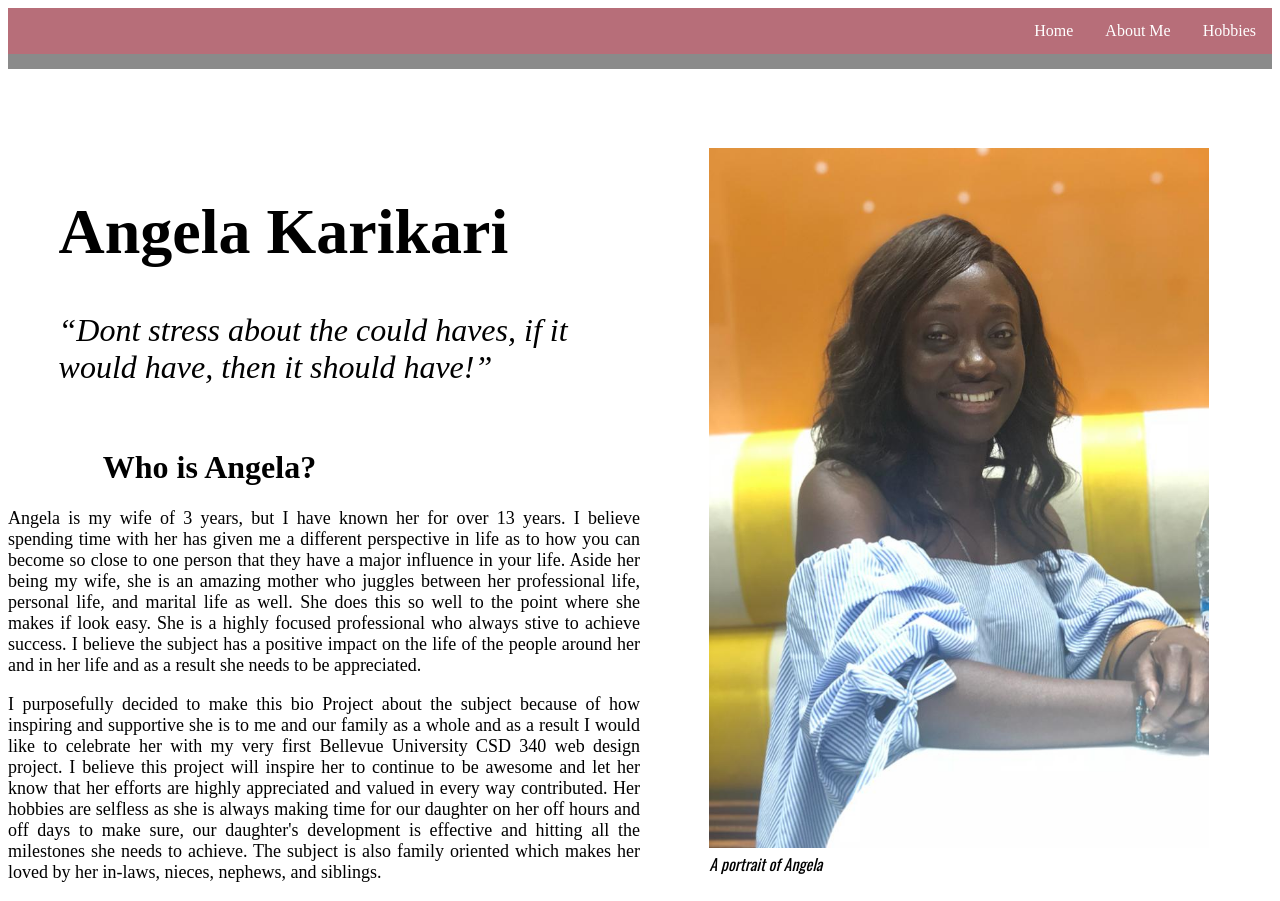
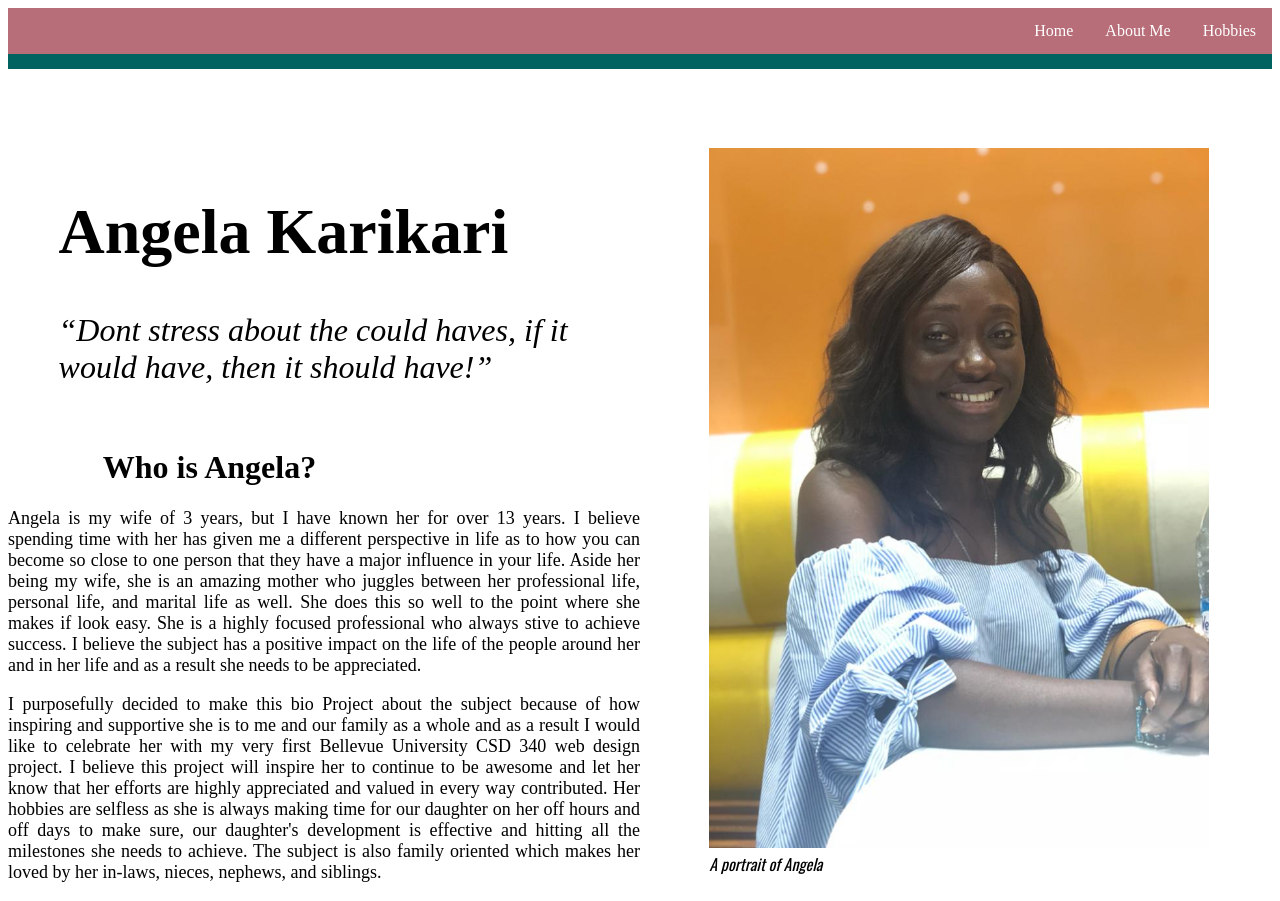
Before and after one commit to dboat10/bioSite, a plain HTML site: page module-8.2/Landing.html in a window 1280 px wide. Drawn offline with nearby package versions, Linux system fonts and the light colour scheme.

Commit message:
Updated module 8.2 files

```diff
--- a/module-8.2/bioSite.css
+++ b/module-8.2/bioSite.css
@@ -1,7 +1,7 @@
 #navbar {
     background-color: #b76e79;
     overflow: hidden;
-    border-bottom: solid 15px #8a8a8a;
+    border-bottom: solid 15px #006360;
 }
 
 #navbar a {
```
Also changed, not shown: module-8.2/About.html (+0 -1 lines), module-8.2/Hobbies.html (+0 -1 lines), module-8.2/Landing.html (+0 -2 lines), 1 other file.
